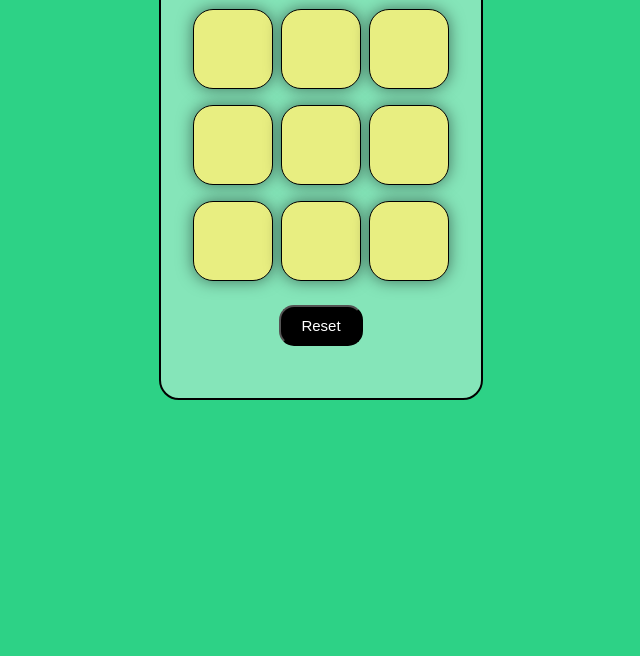
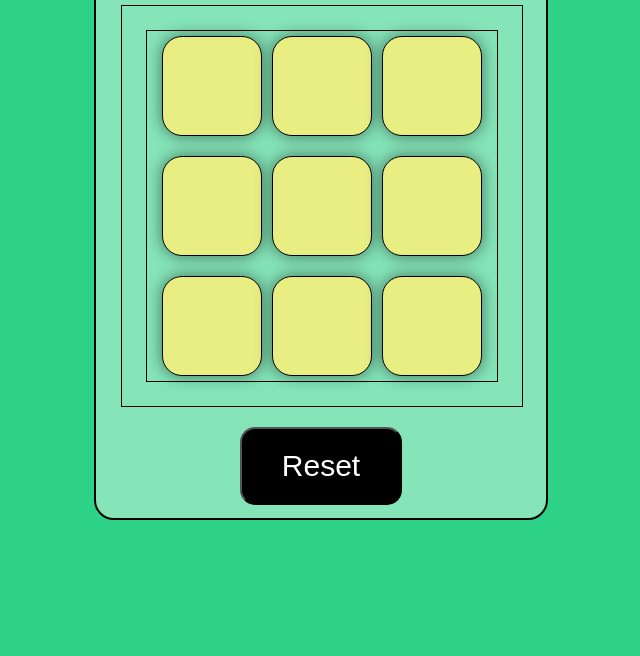
Before and after one commit to hanumant-dombale/-Tip-Tac-Toe-, a plain HTML site: page index.html in a window 1280 px wide. Shown: the part 144-800 px from the top of the page, without its empty margins (319-959 px from the left). Drawn offline with Linux system fonts and the light colour scheme.

Commit message:
Update code

```diff
--- a/Tip-tac-toe.css
+++ b/Tip-tac-toe.css
@@ -15,7 +15,8 @@ main{
 
 .layout{
     margin: 20px;
-    height: 60vh;
+    height: 600px;
+    width: 450px;
     display: block;
     justify-content: center;
     align-items: center;
@@ -25,14 +26,18 @@ main{
 }
 
 .container {
-    height: 40vh;
-    width: 40vh;
+    height: 400px;
+    width: 400px;
+    margin-left: 25px;
+    margin-right: 25px;
+    display: flex;
     justify-content: center;
-    display: flex;
     align-items: center;
+    border: 1px solid black;
 }
 
 h2 {
+    font-size: 40px;
     padding: 20px;
     display: flex;
     justify-content: center;
@@ -40,21 +45,22 @@ h2 {
 }
 
 .game {
-    height: 35vmin;
-    width: 35vmin;
+    height: 350px;
+    width: 350px;
     display: flex;
     justify-content: center;
     flex-wrap: wrap;
     align-items: center;
-    gap: 1vmin;
+    gap: 10px;
+    border: 1px solid black;
 }
 
 .box {
-    height: 10vmin;
-    width: 10vmin;
+    height: 100px;
+    width: 100px;
     border-radius: 20px;
     border: 1px solid black;
-    font: 20px sans-serif;
+    font: 30px sans-serif;
     text-align: center;
     color: black;
     background-color: #e8ee81;
@@ -66,19 +72,20 @@ h2 {
 }
 
 #reset-btn {
-    padding: 10px 20px 10px 20px;
+    margin-top: 20px;
+    padding: 20px 40px 20px 40px;
     background-color: black;
     color: white;
     border-radius: 15px;
-    font-size: 15px;
+    font-size: 30px;
 }
 
 #new-btn{
-    padding: 10px 20px 10px 20px;
+    padding: 20px 40px 20px 40px;
     background-color: black;
     color: white;
     border-radius: 15px;
-    font-size: 15px;
+    font-size: 30px;
 }
 
 .hide{
@@ -86,16 +93,16 @@ h2 {
 }
 
 .winner{
-    height: 20vh;
-    width: 60vh;
+    height: 200px;
+    width: 450px;
     border-radius: 20px;
     border: 1.5px solid black;
     background-color: rgba(255, 255, 255, 0.418);
 }
 
 .mge{
-    height: 12vh;
-    font-size: 20px;
+    height: 100px;
+    font-size: 30px;
     display: flex;
     align-items: center;
     justify-content: center;
```
